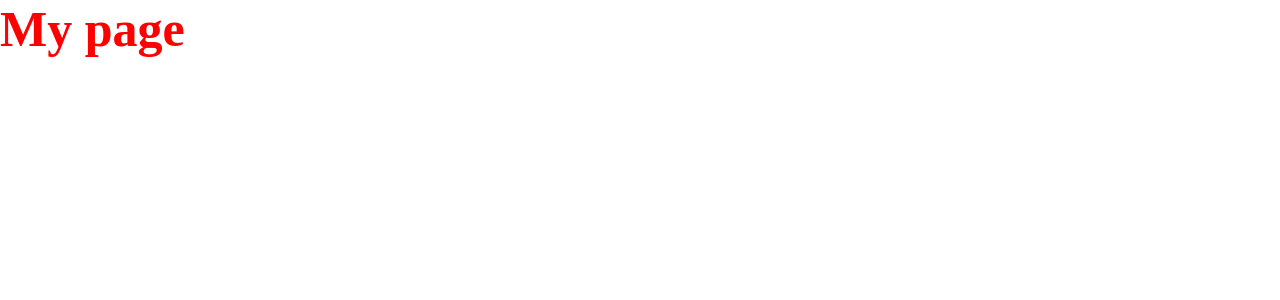
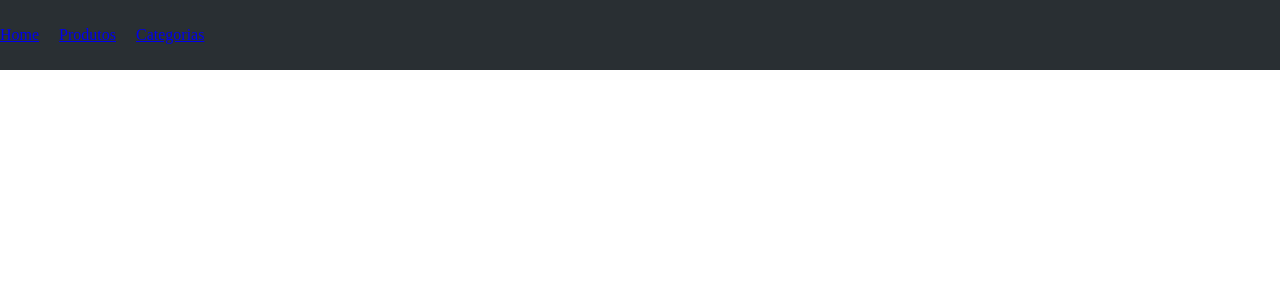
Before and after one commit to eulukasthyago/selection-process-jacto, a Next.js app: page / in a window 1280 px wide. Shown: the top 300 px of the page. Built offline with nearby package versions, Linux system fonts and the light colour scheme.

Commit message:
Foi criado componentes para estruturar o layout, foi feito tambem componente tambem para crear o menu e header

```diff
--- a/src/pages/_app.tsx
+++ b/pages/_app.tsx
@@ -10,7 +10,11 @@ const GlobalStyle = createGlobalStyle`
 
 const theme = {
   colors: {
-    primary: '#0070f3',
+    primary: '#FFCC4D',
+    background: '#292F33',
+    text: '#292F33',
+    secondaryText: '#99AAB5',
+    textInDark: '#CCD6DD'
   },
 }
 
--- /dev/null
+++ b/pages/index.tsx
@@ -0,0 +1,13 @@
+import { Container } from '../src/components/Layout';
+import Header from '../src/components/Header';
+
+export default function Home() {
+
+  return (
+    <>
+      <Header />
+      <Container>
+      </Container>
+    </>
+  )
+}
--- /dev/null
+++ b/src/components/Header/index.tsx
@@ -0,0 +1,31 @@
+import Link from "next/link";
+import { Container } from "../Layout";
+import { HeaderContainer, LinkList, LinkListItem } from "./styles";
+
+const Header = () => {
+    return (
+        <HeaderContainer>
+            <Container>
+                <LinkList>
+                    <LinkListItem>
+                        <Link href="#home">
+                            <a>Home</a>
+                        </Link>
+                    </LinkListItem>
+                    <LinkListItem>
+                        <Link href="#home">
+                            <a>Produtos</a>
+                        </Link>
+                    </LinkListItem>
+                    <LinkListItem>
+                        <Link href="#home">
+                            <a>Categorias</a>
+                        </Link>
+                    </LinkListItem>
+                </LinkList>
+            </Container>
+        </HeaderContainer>
+    )
+}
+
+export default Header;
--- /dev/null
+++ b/src/components/Header/styles.ts
@@ -0,0 +1,21 @@
+import styled from "styled-components";
+
+export const HeaderContainer = styled.div`
+    width: 100%;
+    height: 70px;
+    background-color: ${props => props.theme.colors.background};
+    display: flex;
+    justify-content: space-between;
+    align-items: center;
+`;
+
+export const LinkList = styled.ul`
+    list-style-type: none;
+    display: flex;
+`;
+
+export const LinkListItem = styled.li`
+    & + li{
+        margin-left: 20px;
+    }
+`;
--- a/src/pages/index.tsx
+++ /dev/null
@@ -1,15 +0,0 @@
-import styled from 'styled-components';
-import { Container } from '../components/Layout';
-
-const Title = styled.h1`
-  color: red;
-  font-size: 50px;
-`
-
-export default function Home() {
-  return (
-    <Container>
-      <Title>My page</Title>
-    </Container>
-  )
-}
```
